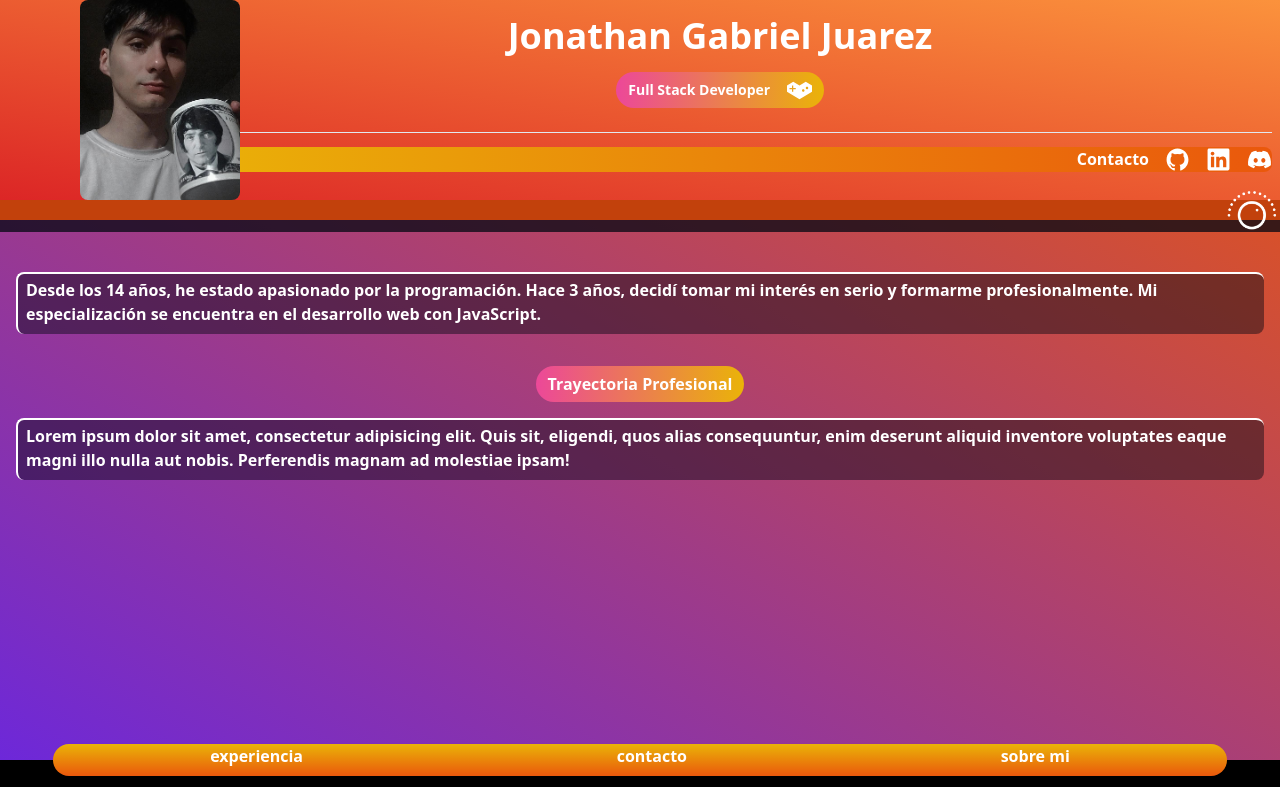
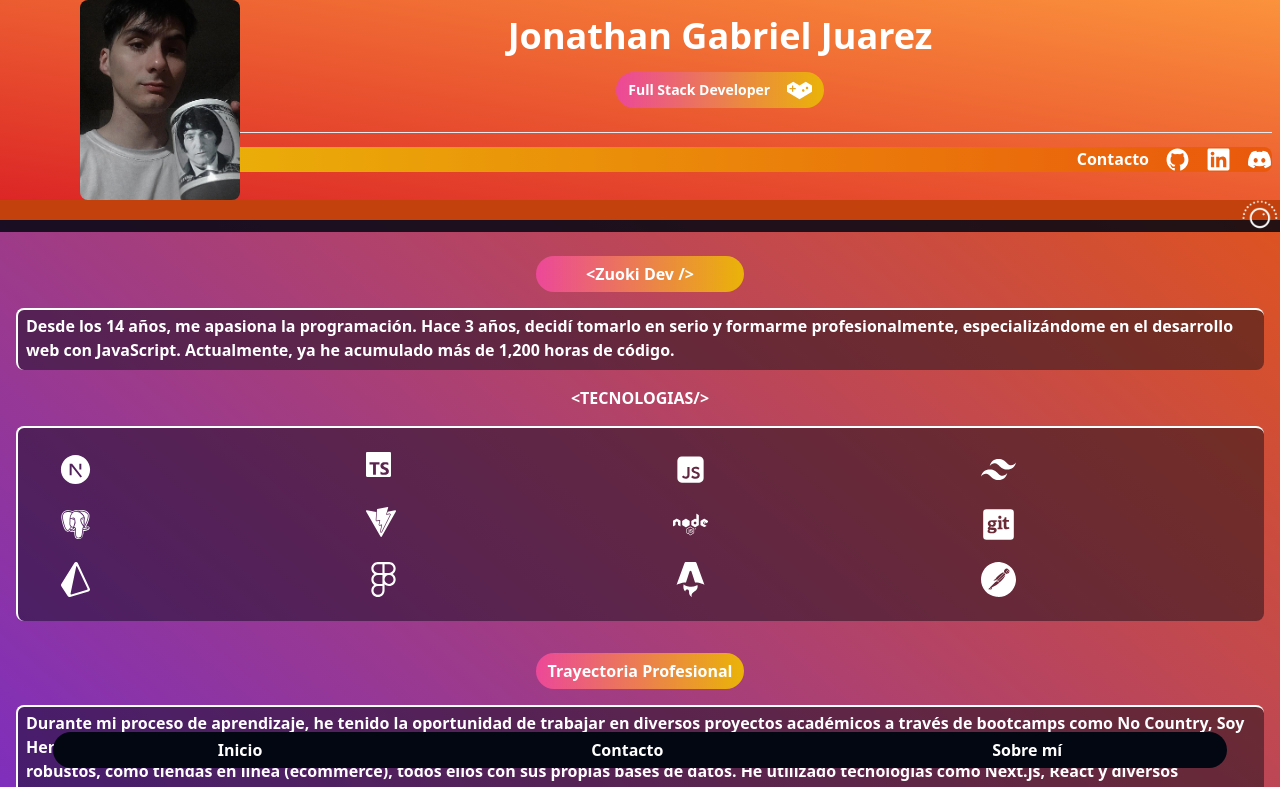
Before and after one commit to zuoki/porfolio2024, a React (Vite) app: page / in a window 1280 px wide. Shown: the top 787 px of the page. Built offline with nearby package versions, Linux system fonts and the light colour scheme.

Commit message:
porfolio 0.1.4

```diff
--- a/src/About/About.jsx
+++ b/src/About/About.jsx
@@ -1,18 +1,77 @@
 import React from 'react';
+import { RiNextjsFill } from "react-icons/ri";
+import { RiJavascriptFill } from "react-icons/ri";
+import { SiTypescript } from "react-icons/si";
+import { SiTailwindcss } from "react-icons/si";
+import { BiLogoPostgresql } from "react-icons/bi";
+import { SiVite } from "react-icons/si";
+import { FaNode } from "react-icons/fa";
+import { FaGitSquare } from "react-icons/fa";
+import { SiPrisma } from "react-icons/si";
+import { FaFigma } from "react-icons/fa";
+import { SiAstro } from "react-icons/si";
+import { SiPostman } from "react-icons/si";
+
+
+
+
+
+
+
+
+
+
+
+
+
+
 
 const About = () => {
     return (
         <section className=' '>
 
             <div className='pt-6 pb-4 '>
-                <div   className=''>
-
+                <div className=''>
+                    <div className='flex justify-center'>
+                        <h2 className='w-52 h-9 rounded-full flex items-center justify-around bg-gradient-to-r from-pink-500 to-yellow-500 peer-checked:text-white text-white font-semibold font-sans'>
+                            {"<Zuoki Dev />"}
+                        </h2>
+                    </div>
 
                     <h3 className='text-white font-semibold font-sans border-solid  border-t-2 border-l-2 p-2 border-white  m-4  pt-1 rounded-lg bg-gray-950 bg-opacity-45 blur-[.2px]' >
-                        Desde los 14 años, he estado apasionado por la programación. Hace 3 años, decidí tomar mi interés en serio y formarme profesionalmente. Mi especialización se encuentra en el desarrollo web con JavaScript.
+                        Desde los 14 años, me apasiona la programación. Hace 3 años, decidí tomarlo en serio y formarme profesionalmente, especializándome en el desarrollo web con JavaScript. Actualmente, ya he acumulado más de 1,200 horas de código.
                     </h3>
-                    </div>
                 </div>
+                <div className='flex justify-center'>
+                       <h2 className='text-white font-semibold font-sans'> {"<TECNOLOGIAS/>"}</h2>
+                </div>
+                <div className='grid grid-cols-4 text-white font-semibold font-sans border-solid  border-t-2 border-l-2 p-2 border-white  m-4  pt-1 rounded-lg bg-gray-950 bg-opacity-45 blur-[.2px]'>
+                    <span class="icono ml-4 mt-3"><RiNextjsFill color="white" size="35px" class="ml-4  mt-2"/>
+                    </span>
+                    <span class="icono ml-4 mt-3"><SiTypescript color="white" size="25px" class="ml-4 mt-2"/>
+                    </span>
+                    <span class="icono ml-4 mt-3"><RiJavascriptFill color="white" size="35px" class="ml-4  mt-2"/>
+                    </span>
+                    <span class="icono ml-4 mt-3"><SiTailwindcss  color="white" size="35px" class="ml-4  mt-2"/>
+                    </span>
+                    <span class="icono ml-4 mt-3"><BiLogoPostgresql color="white" size="35px" class="ml-4  mt-2"/>
+                    </span>
+                    <span class="icono ml-4 mt-3"><SiVite color="white" size="30px" class="ml-4  mt-2"/>
+                    </span>
+                    <span class="icono ml-4 mt-3"><FaNode color="white" size="35px" class="ml-4  mt-2"/>
+                    </span>
+                    <span class="icono ml-4 mt-3"><FaGitSquare color="white" size="35px" class="ml-4  mt-2"/>
+                    </span>
+                    <span class="icono ml-4 mt-3"><SiPrisma color="white" size="35px" class="ml-4  mt-2"/>
+                    </span>
+                    <span class="icono ml-4 mt-3"><FaFigma color="white" size="35px" class="ml-4  mt-2"/>
+                    </span>
+                    <span class="icono ml-4 mt-3"><SiAstro color="white" size="35px" class="ml-4 mt-2"/>
+                    </span><span class="icono ml-4 mt-3"><SiPostman color="white" size="35px" class="ml-4  mt-2 mb-4"/>
+                    </span>
+
+                </div>
+            </div>
 
         </section>
     );
--- a/src/App.css
+++ b/src/App.css
@@ -1,3 +1,6 @@
 body{
     background-color: black;
 }
+html {
+    scroll-behavior: smooth;
+  }
--- a/src/App.jsx
+++ b/src/App.jsx
@@ -11,11 +11,11 @@ function App() {
 
 
   return (
-    <div className='bg-gradient-to-bl from-orange-600  to-violet-700'>
+    <div className='bg-gradient-to-bl from-orange-600  to-violet-700 '>
       <NavBar/>
       <Me />
       <Table/>
-      <div className='bg-gray-950 bg-opacity-75 h-3'></div>
+      <div className='bg-gray-950 bg-opacity-85 h-3'></div>
       <About/>
       <Exp/>
      <br />
--- a/src/Exp/Exp.jsx
+++ b/src/Exp/Exp.jsx
@@ -2,7 +2,7 @@ import React from 'react'
 
 const Exp = () => {
     return (
-        <section className=''>
+        <section className=' z-10'>
             <div className='flex justify-center'>
                 <h2 className='w-52 h-9 rounded-full flex items-center justify-around bg-gradient-to-r from-pink-500 to-yellow-500 peer-checked:text-white text-white font-semibold font-sans'>
                     Trayectoria Profesional
@@ -10,7 +10,7 @@ const Exp = () => {
             </div>
             <div className='text-white font-semibold font-sans border-solid border-t-2 border-l-2 p-2 pt-1 border-white m-4 mt-4 rounded-lg bg-gray-950 bg-opacity-45 blur-[.2px] '>
                 <p >
-                    Lorem ipsum dolor sit amet, consectetur adipisicing elit. Quis sit, eligendi, quos alias consequuntur, enim deserunt aliquid inventore voluptates eaque magni illo nulla aut nobis. Perferendis magnam ad molestiae ipsam!
+                    Durante mi proceso de aprendizaje, he tenido la oportunidad de trabajar en diversos proyectos académicos a través de bootcamps como No Country, Soy Henry, Udemy, entre otros. Mi enfoque ha abarcado desde la creación de Single Page Applications (SPAs) como landing pages hasta proyectos más robustos, como tiendas en línea (ecommerce), todos ellos con sus propias bases de datos. He utilizado tecnologías como Next.js, React y diversos frameworks para llevar a cabo estas implementaciones.
                 </p>
             </div>
 
--- a/src/Me/Me.jsx
+++ b/src/Me/Me.jsx
@@ -7,7 +7,7 @@ function Me() {
 
   return (
 
-    <div class="flex relative font-sans w-full h-full   bg-gradient-to-tr from-red-600 to-orange-400">
+    <div id="inicio"class="flex relative font-sans w-full h-full   bg-gradient-to-tr from-red-600 to-orange-400">
       <div class="flex-none w-36 relative sm:w-40 ">
         <img src="/jona.jpg" alt="" class="absolute inset-0 rounded-s-none rounded-e-lg h-full sm:w-full sm:h-full object-cover    sm:rounded-lg sm:ml-20" loading="lazy" />
       </div>
--- a/src/NavBar/NavBar.jsx
+++ b/src/NavBar/NavBar.jsx
@@ -1,31 +1,21 @@
-import React from 'react'
-import { IoLogoGithub } from "react-icons/io5";
-import { FaLinkedin } from "react-icons/fa";
-import { FaDiscord } from "react-icons/fa6";
-import { SiYoutubegaming } from "react-icons/si";
+import React from 'react';
+import { IoLogoGithub } from 'react-icons/io5';
+import { FaLinkedin } from 'react-icons/fa';
+import { FaDiscord } from 'react-icons/fa6';
+import { SiYoutubegaming } from 'react-icons/si';
 
 const NavBar = () => {
     return (
-
-        <div className='flex justify-center'>
-
-            <div className='w-11/12 h-8 bg-gradient-to-b from-yellow-500 to-orange-600   rounded-3xl fixed mx-auto flex  justify-around text-white font-semibold font-sans bottom-6 '>
-                <a href="https://github.com/zuoki" target="_blank">
-                    experiencia
-
-                </a>
-                <a href="https://www.linkedin.com/in/gabriel-juarez-720998240/" target="_blank">
-                    contacto
-
-                </a>
-                <a href="https://discord.gg/EuAX7vzW" target="_blank">
-                    sobre mi
-
+        <div className="  flex justify-center">
+            <div className="w-11/12 h-9  flex justify-around items-center text-white font-semibold font-sans   bg-gray-950  z-50 rounded-3xl  fixed bottom-8  ">
+                <a href="#inicio">Inicio</a>
+                <a href="mailto:jgcorrea56@gmail.com">Contacto</a>
+                <a href="https://discord.gg/EuAX7vzW" target="_blank" rel="noopener noreferrer">
+                    Sobre mí
                 </a>
             </div>
         </div>
+    );
+};
 
-    )
-}
-
-export default NavBar
+export default NavBar;
--- a/src/Table/Cosito.jsx
+++ b/src/Table/Cosito.jsx
@@ -3,7 +3,7 @@ import React from 'react'
 export const Cosito = () => {
   return (
     <div className='w-full h-5 bg-orange-700 flex justify-end' >
-        <img src="/sonido.png" alt=""  className='h-14 mt-[-17px] z-20'/>
+        <img src="/sonido.png" alt=""  className='h-10 mt-[-5px] z-20'/>
     </div>
   )
 }
```
